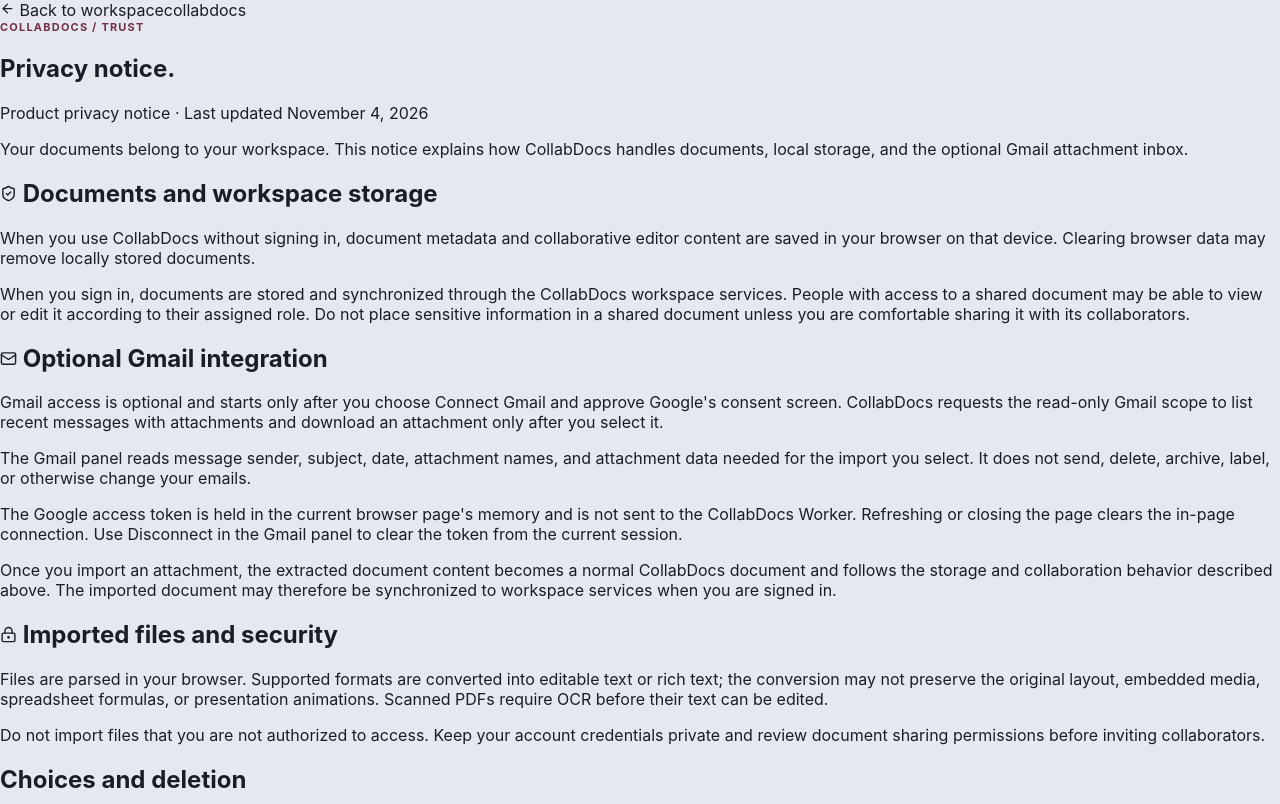
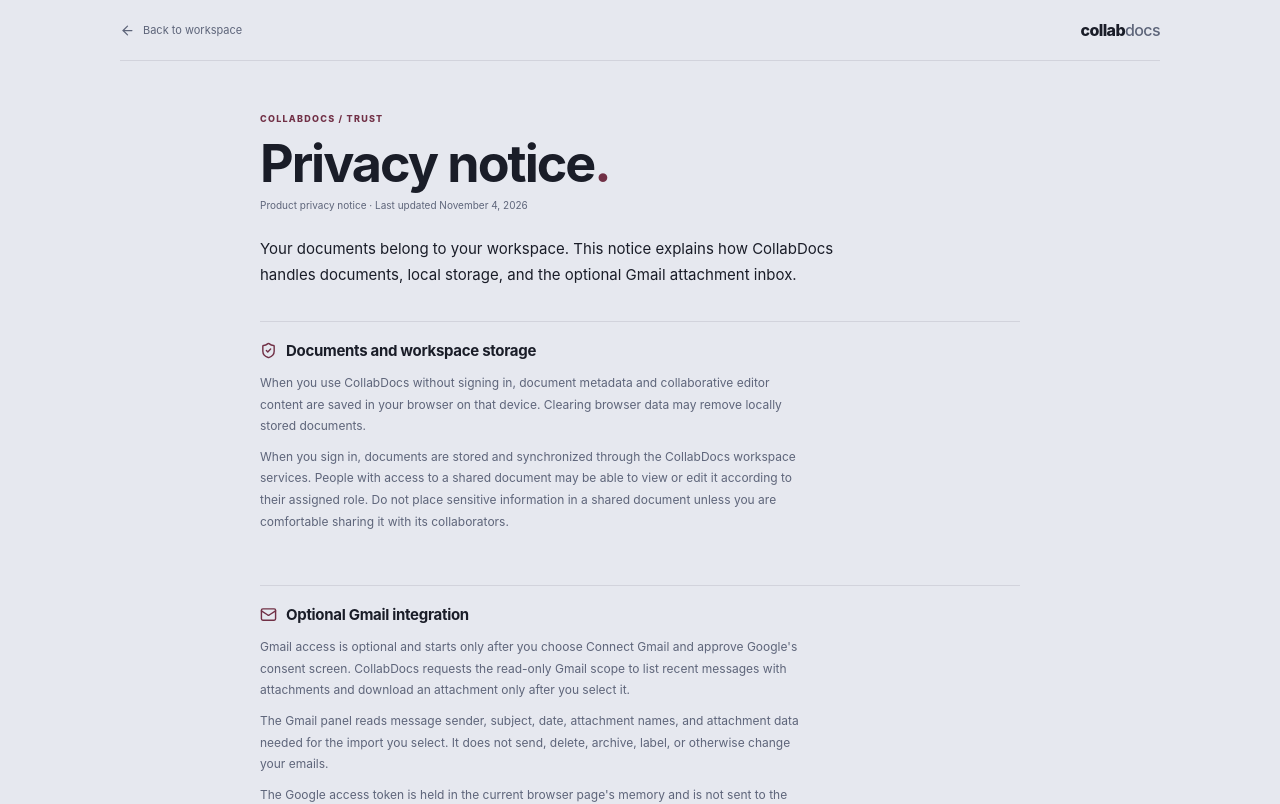
Before and after one commit to b-1-o/cloud-project, a Next.js app in the folder frontend/: page /privacy in a window 1280 px wide. Shown: the top 804 px of the page. Built offline with nearby package versions, Linux system fonts and the light colour scheme.

Commit message:
Style the product privacy notice page

```diff
--- a/frontend/app/globals-extra.css
+++ b/frontend/app/globals-extra.css
@@ -2950,3 +2950,23 @@ html.dark .theme-moon-icon {
   .signature-pad-actions { flex-wrap:wrap; }
   .editor-tool-button-grid { grid-template-columns:repeat(3,minmax(0,1fr)); }
 }
+
+
+/* Public product privacy page */
+
+.privacy-page { min-height:100vh; padding:0 22px 70px; background:var(--page-bg); color:var(--text); }
+.privacy-topbar { display:flex; width:min(100%,1040px); align-items:center; justify-content:space-between; margin:0 auto; padding:20px 0; border-bottom:1px solid var(--glass-border-soft); }
+.privacy-back { display:inline-flex; align-items:center; gap:8px; color:var(--text-muted); font-size:11px; text-decoration:none; }
+.privacy-brand { color:var(--text); font-size:16px; font-weight:780; letter-spacing:-.6px; }
+.privacy-brand span { color:var(--text-muted); font-weight:450; }
+.privacy-content { width:min(100%,760px); margin:52px auto 0; }
+.privacy-content>.eyebrow { color:var(--accent); font-size:9px; font-weight:760; letter-spacing:1.25px; }
+.privacy-content h1 { margin:13px 0 7px; color:var(--text); font-size:clamp(34px,5vw,52px); font-weight:720; letter-spacing:-2px; line-height:1.05; }
+.privacy-content h1 span { color:var(--accent); }
+.privacy-updated { margin:0 0 25px; color:var(--text-muted); font-size:10px; }
+.privacy-lead { max-width:64ch; margin:0 0 33px; color:var(--text); font-size:15px; line-height:1.75; }
+.privacy-content section { margin:25px 0; padding:19px 0; border-top:1px solid var(--glass-border-soft); }
+.privacy-content section h2 { display:flex; align-items:center; gap:9px; margin:0 0 12px; color:var(--text); font-size:15px; letter-spacing:-.3px; }
+.privacy-content section h2 svg { color:var(--accent); }
+.privacy-content section p { max-width:72ch; margin:9px 0; color:var(--text-muted); font-size:12px; line-height:1.8; }
+.privacy-disclaimer { margin-top:32px; padding:13px 15px; border:1px solid var(--glass-border-soft); border-radius:12px; background:var(--glass-1); color:var(--text-muted); font-size:10px; line-height:1.65; }
```
